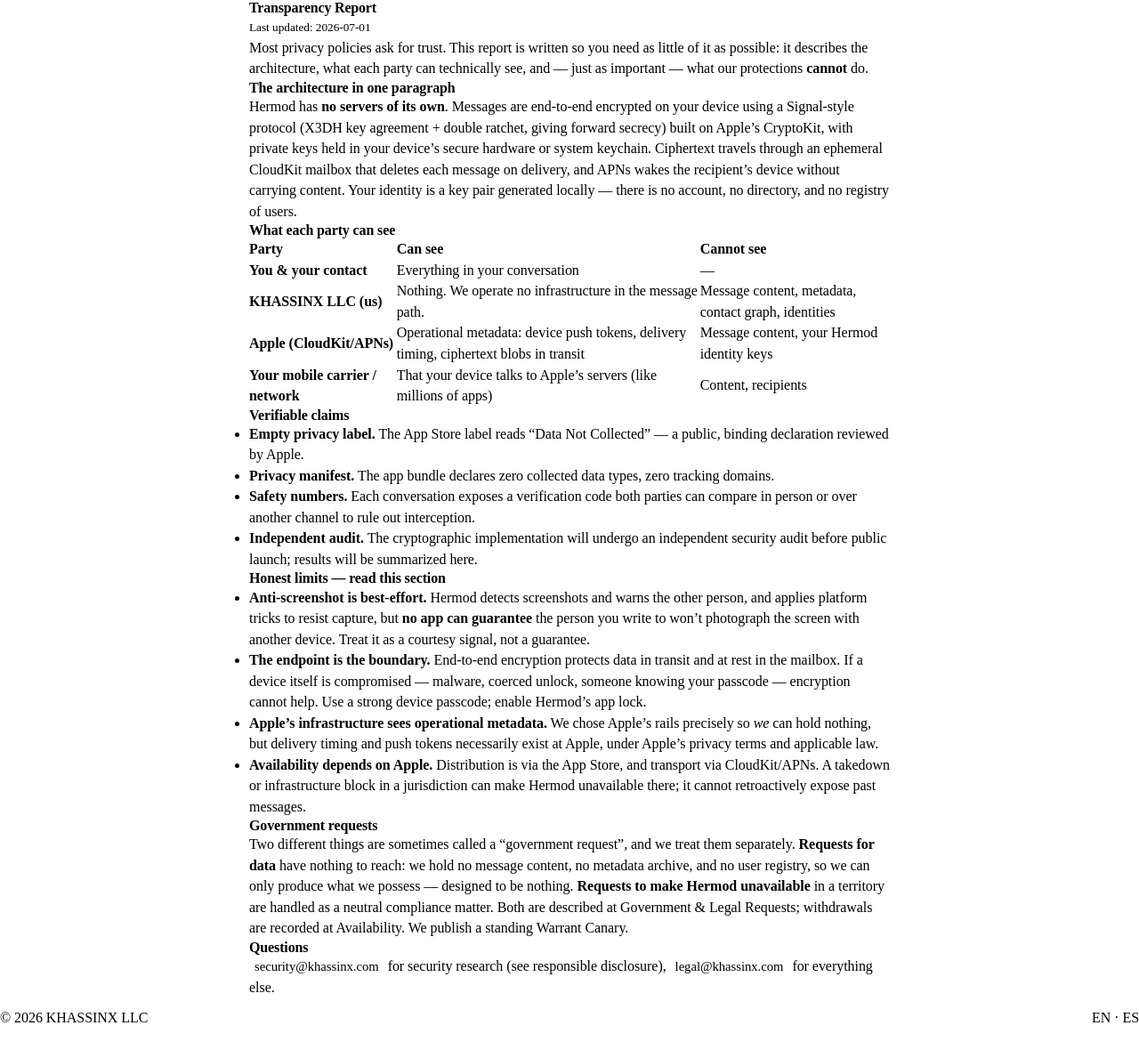
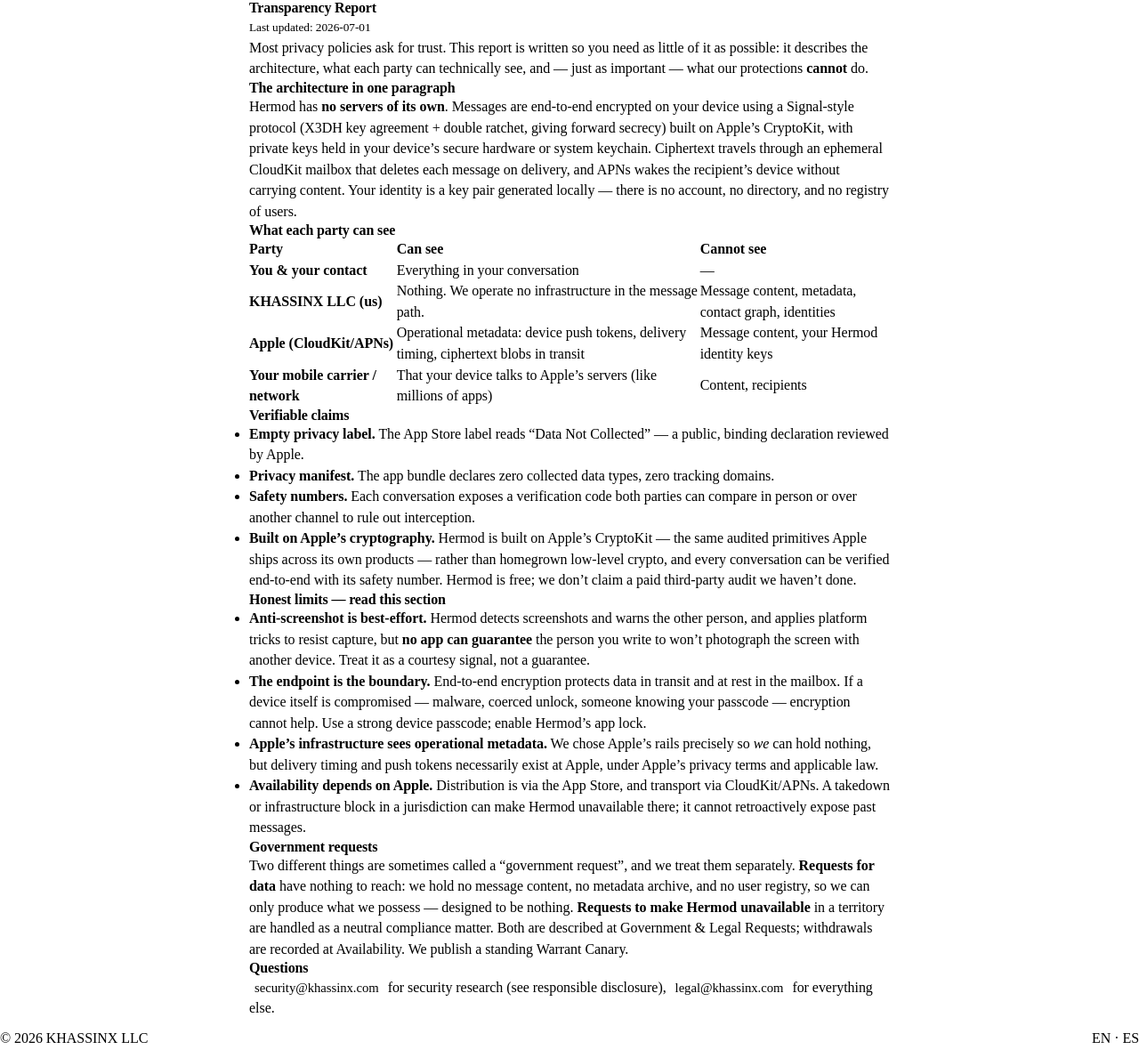
Before and after one commit to KhassinX/Umbrix-web, a Jekyll site: the page built from legal/transparency.md, in a window 1280 px wide. Shown: the whole page at 89% size. Built offline with Jekyll 4.4.1, drawn with Linux system fonts in a browser that asks for light colours; before the commit the page ends 1165 px from its top, so only the background shows below that.

Commit message:
docs(web): quitar claim de auditoría cripto pagada — app gratis, sin presupuesto (honestidad: no prometer lo que no haremos)
Reemplazado por la verdad: construido sobre CryptoKit de Apple (primitivas ya auditadas) + safety numbers verificables.

Co-Authored-By: Claude Fable 5 <noreply@anthropic.com>

Claude-Session: https://claude.ai/code/session_01EznGa95PgRZDKuT3PGEbt7

```diff
--- a/legal/transparency.md
+++ b/legal/transparency.md
@@ -30,7 +30,7 @@ Hermod has **no servers of its own**. Messages are end-to-end encrypted on your
 - **Empty privacy label.** The App Store label reads "Data Not Collected" — a public, binding declaration reviewed by Apple.
 - **Privacy manifest.** The app bundle declares zero collected data types, zero tracking domains.
 - **Safety numbers.** Each conversation exposes a verification code both parties can compare in person or over another channel to rule out interception.
-- **Independent audit.** The cryptographic implementation will undergo an independent security audit before public launch; results will be summarized here.
+- **Built on Apple's cryptography.** Hermod is built on Apple's CryptoKit — the same audited primitives Apple ships across its own products — rather than homegrown low-level crypto, and every conversation can be verified end-to-end with its safety number. Hermod is free; we don't claim a paid third-party audit we haven't done.
 
 ## Honest limits — read this section
 
```
Also changed, not shown: es/legal/transparency.md (+1 -1 lines).
